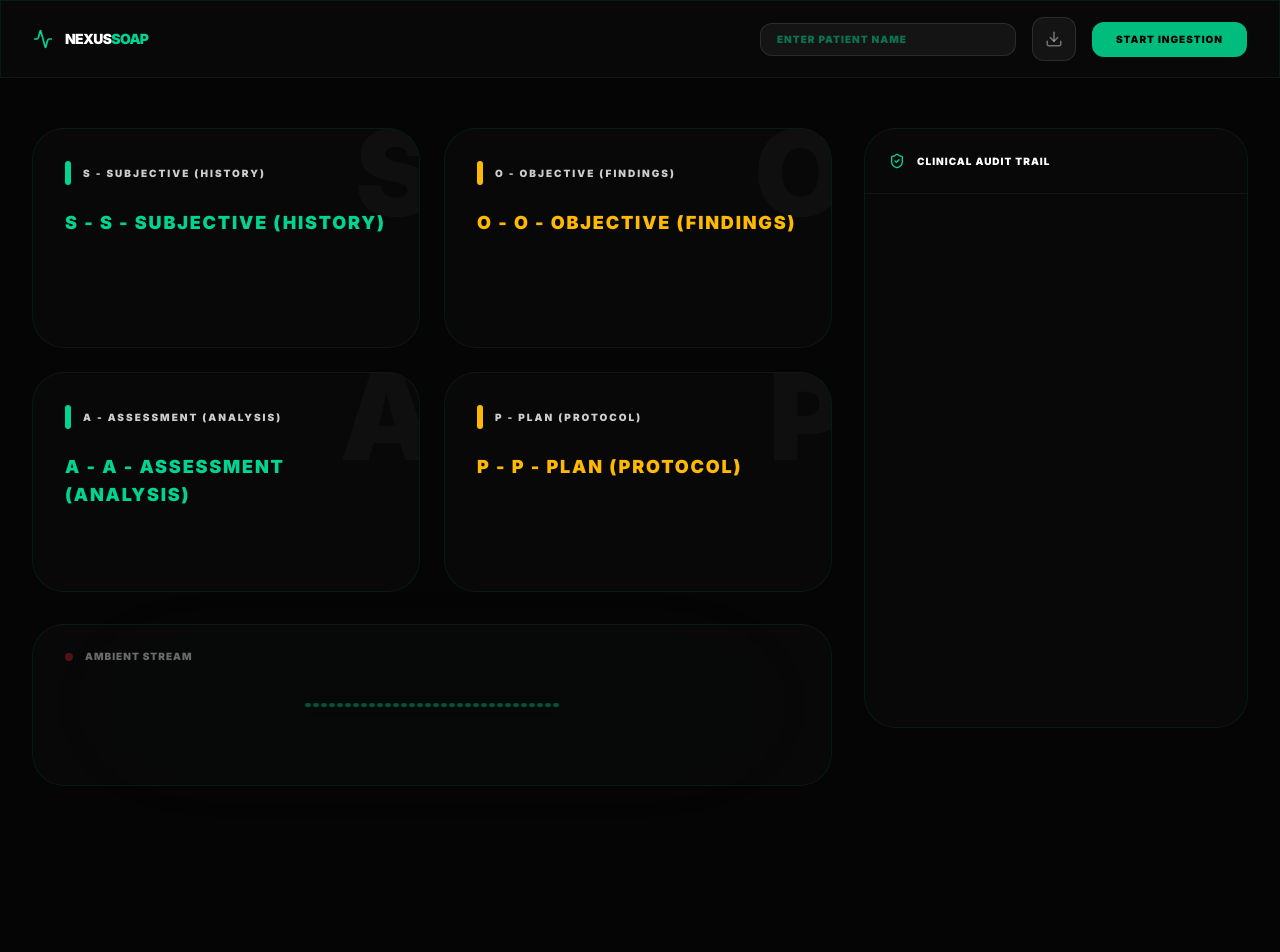
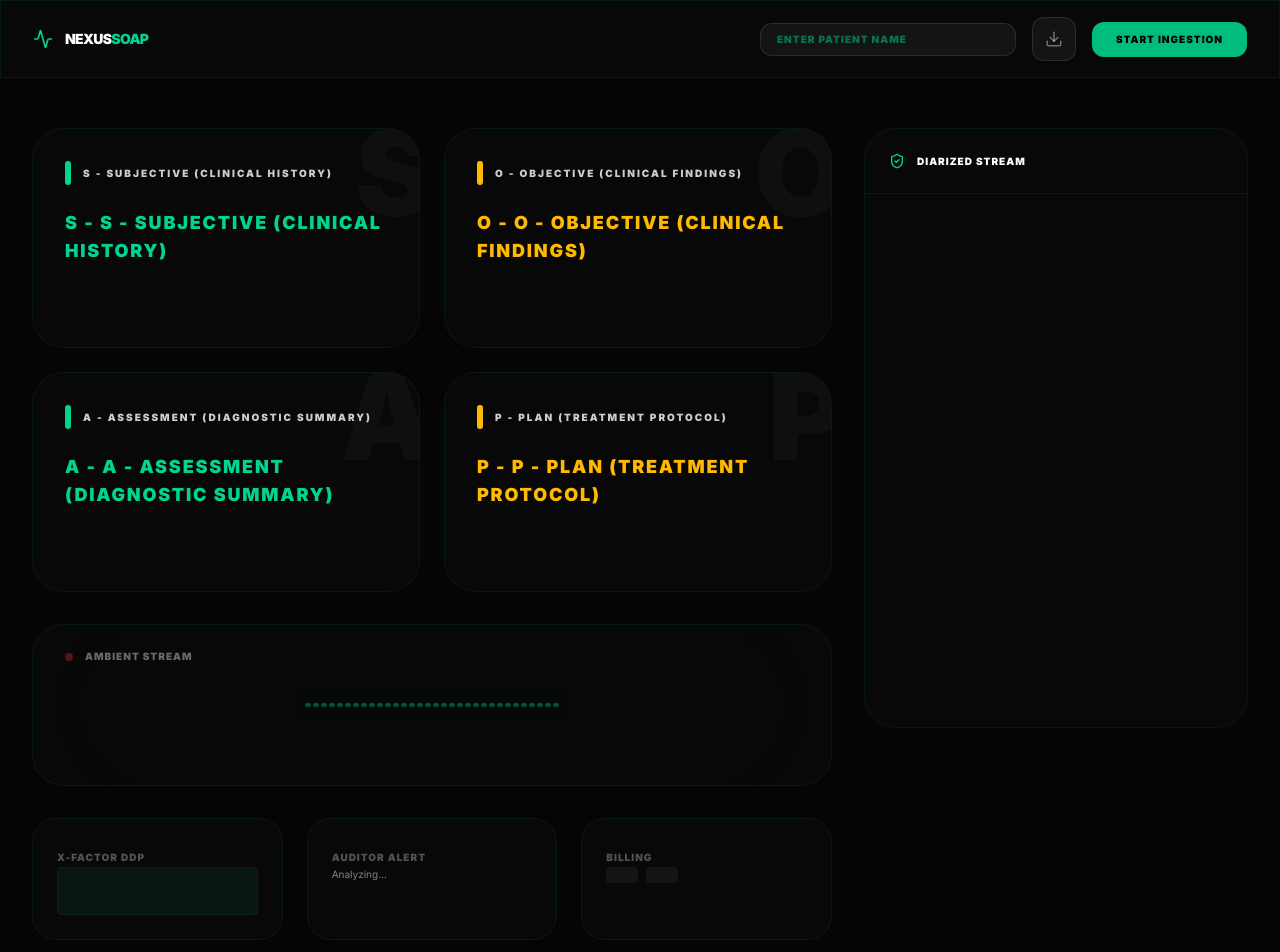
Before and after one commit to rajveerkhanvilkar/Nexus-SOAP, a Next.js app: page / in a window 1280 px wide. Shown: the top 952 px of the page. Before the commit the page ends 866 px from the top, so only its background shows below. Built offline with nearby package versions, Linux system fonts and the light colour scheme.

Commit message:
feat: definitive restoration of legacy pdf and enterprise dashboard layout v4.8

```diff
--- a/app/page.tsx
+++ b/app/page.tsx
@@ -1,8 +1,8 @@
 "use client";
 
 import React, { useState, useRef, useEffect } from 'react';
-import { Mic, Square, Download, Activity, ShieldCheck, Zap } from 'lucide-react';
-import { motion, AnimatePresence } from 'framer-motion';
+import { Mic, Square, Download, Activity, ShieldCheck, Zap, AlertCircle, FileText } from 'lucide-react';
+import { motion } from 'framer-motion';
 import { CLINICAL_DICTIONARY } from '@/lib/clinicalDictionary';
 import SOAPCard from '@/components/SOAPCard';
 import PulseVisualizer from '@/components/PulseVisualizer';
@@ -115,44 +115,90 @@ export default function NexusSOAP() {
     if (!aiResult) return;
     const doc = new jsPDF();
     const pageWidth = doc.internal.pageSize.getWidth();
+    const pageHeight = doc.internal.pageSize.getHeight();
 
+    // PAGE 1: CLINICAL SUMMARY
     doc.setFillColor(16, 185, 129);
-    doc.rect(0, 0, pageWidth, 40, 'F');
+    doc.rect(0, 0, pageWidth, 55, 'F');
     doc.setTextColor(255, 255, 255);
-    doc.setFontSize(24);
-    doc.text("NEXUS SOAP", 20, 25);
-    doc.setFontSize(10);
-    doc.text("AMBIENT CLINICAL INTELLIGENCE OS", 20, 32);
+    doc.setFontSize(32);
+    doc.text("NEXUS", 25, 30);
+    doc.text("SOAP", 100, 30);
+    doc.setFontSize(12);
+    doc.text("AMBIENT CLINICAL INTELLIGENCE OS", 25, 42);
 
+    doc.setFontSize(8);
     const uniqueID = `NX-${Date.now().toString().slice(-4)}-${Math.floor(Math.random() * 10000).toString().padStart(4, '0')}`;
-    doc.text(`Patient: ${patientName || "NOT SPECIFIED"}`, pageWidth - 100, 20);
-    doc.text(`Consultation ID: #${uniqueID}`, pageWidth - 100, 28);
-    doc.text(`Date: ${new Date().toLocaleDateString()}`, pageWidth - 100, 36);
+    doc.text(`Consultation ID: #${uniqueID}`, pageWidth - 80, 22);
+    doc.text(`Date: ${new Date().toLocaleDateString()}`, pageWidth - 80, 30);
+    doc.text(`EMR Status: ENCRYPTED (AES-256)`, pageWidth - 80, 38);
 
-    let yPos = 60;
+    let yPos = 80;
     const sections = [
-      { t: "S - SUBJECTIVE (HISTORY)", d: aiResult.soap.subjective, l: "S" },
-      { t: "O - OBJECTIVE (FINDINGS)", d: aiResult.soap.objective, l: "O" },
-      { t: "A - ASSESSMENT (ANALYSIS)", d: aiResult.soap.assessment, l: "A" },
-      { t: "P - PLAN (PROTOCOL)", d: aiResult.soap.plan, l: "P" }
+      { t: "S - SUBJECTIVE (CLINICAL HISTORY)", d: aiResult.soap.subjective },
+      { t: "O - OBJECTIVE (CLINICAL FINDINGS)", d: aiResult.soap.objective },
+      { t: "A - ASSESSMENT (DIAGNOSTIC SUMMARY)", d: aiResult.soap.assessment },
+      { t: "P - PLAN (TREATMENT PROTOCOL)", d: aiResult.soap.plan }
     ];
 
     sections.forEach(s => {
+      doc.setFillColor(40, 40, 40);
+      doc.rect(20, yPos - 5, pageWidth - 40, 8, 'F');
+      doc.setFillColor(16, 185, 129);
+      doc.rect(20, yPos - 5, 2, 8, 'F');
       doc.setTextColor(16, 185, 129);
-      doc.setFontSize(12);
-      doc.text(s.t, 20, yPos);
-      yPos += 10;
-      doc.setTextColor(50, 50, 50);
-      doc.setFontSize(10);
-      s.d.forEach((item: any) => {
-        const lines = doc.splitTextToSize(item.text, pageWidth - 40);
-        doc.text(lines, 20, yPos);
-        yPos += (lines.length * 5) + 5;
-      });
+      doc.setFontSize(9);
+      doc.text(s.t, 25, yPos);
+      yPos += 12;
+
+      doc.setTextColor(60, 60, 60);
+      doc.setFontSize(9);
+      if (s.d.length === 0) {
+        doc.text("No data recorded for this clinical section.", 25, yPos);
+        yPos += 10;
+      } else {
+        s.d.forEach((item: any) => {
+          const lines = doc.splitTextToSize(item.text, pageWidth - 50);
+          doc.text(lines, 25, yPos);
+          yPos += (lines.length * 5) + 3;
+          doc.setFontSize(7);
+          doc.setTextColor(180, 180, 180);
+          doc.text(`AI Confidence: ${item.confidence || 95}% | Validated via Audit Trail`, 28, yPos);
+          yPos += 6;
+          doc.setFontSize(9);
+          doc.setTextColor(60, 60, 60);
+        });
+      }
       yPos += 5;
     });
 
-    doc.save(`NEXUS_SOAP_${patientName || 'Report'}.pdf`);
+    // PAGE 2: APPENDIX A
+    doc.addPage();
+    doc.setFillColor(60, 60, 60);
+    doc.rect(0, 0, pageWidth, 45, 'F');
+    doc.setTextColor(255, 255, 255);
+    doc.setFontSize(22);
+    doc.text("APPENDIX A: RAW CLINICAL AUDIT TRAIL", 20, 25);
+    doc.setFontSize(9);
+    doc.text("UNEDITED CONVERSATIONAL LOGS FOR COMPLIANCE VERIFICATION", 20, 35);
+
+    let auditY = 65;
+    doc.setFontSize(8);
+    liveTranscript.forEach(line => {
+      if (auditY > pageHeight - 20) {
+        doc.addPage();
+        auditY = 30;
+      }
+      doc.setTextColor(100, 100, 100);
+      doc.setFont("helvetica", "bold");
+      doc.text(`${line.role.toUpperCase()} [${line.timestamp}]:`, 20, auditY);
+      doc.setFont("helvetica", "normal");
+      const transcriptLines = doc.splitTextToSize(line.text, pageWidth - 40);
+      doc.text(transcriptLines, 20, auditY + 5);
+      auditY += (transcriptLines.length * 4) + 12;
+    });
+
+    doc.save(`NEXUS_SOAP_${patientName || 'Clinical_Report'}.pdf`);
   };
 
   return (
@@ -183,10 +229,10 @@ export default function NexusSOAP() {
       <div className="max-w-[1700px] mx-auto grid grid-cols-12 gap-8 pt-32 px-8 pb-20">
         <div className="col-span-12 lg:col-span-8 space-y-8">
           <div className="grid grid-cols-1 md:grid-cols-2 gap-6">
-            <SOAPCard letter="S" title="S - SUBJECTIVE (HISTORY)" items={isProcessing ? [{text: "Synthesizing...", confidence: 100}] : (aiResult?.soap?.subjective || [])} variant="green" />
-            <SOAPCard letter="O" title="O - OBJECTIVE (FINDINGS)" items={isProcessing ? [{text: "Normalizing...", confidence: 100}] : (aiResult?.soap?.objective || [])} variant="gold" />
-            <SOAPCard letter="A" title="A - ASSESSMENT (ANALYSIS)" items={isProcessing ? [{text: "Calculating...", confidence: 100}] : (aiResult?.soap?.assessment || [])} variant="green" />
-            <SOAPCard letter="P" title="P - PLAN (PROTOCOL)" items={isProcessing ? [{text: "Formulating...", confidence: 100}] : (aiResult?.soap?.plan || [])} variant="gold" />
+            <SOAPCard letter="S" title="S - SUBJECTIVE (CLINICAL HISTORY)" items={isProcessing ? [{text: "Synthesizing...", confidence: 100}] : (aiResult?.soap?.subjective || [])} variant="green" />
+            <SOAPCard letter="O" title="O - OBJECTIVE (CLINICAL FINDINGS)" items={isProcessing ? [{text: "Normalizing...", confidence: 100}] : (aiResult?.soap?.objective || [])} variant="gold" />
+            <SOAPCard letter="A" title="A - ASSESSMENT (DIAGNOSTIC SUMMARY)" items={isProcessing ? [{text: "Calculating...", confidence: 100}] : (aiResult?.soap?.assessment || [])} variant="green" />
+            <SOAPCard letter="P" title="P - PLAN (TREATMENT PROTOCOL)" items={isProcessing ? [{text: "Formulating...", confidence: 100}] : (aiResult?.soap?.plan || [])} variant="gold" />
           </div>
 
           <div className="glass rounded-[2rem] p-10 border-white/5 flex flex-col items-center justify-center min-h-[160px]">
@@ -196,13 +242,28 @@ export default function NexusSOAP() {
             </div>
             <PulseVisualizer isProcessing={isProcessing || isRecording} volume={volume} />
           </div>
+
+          <div className="grid grid-cols-1 sm:grid-cols-3 gap-6">
+            <div className="glass rounded-[1.5rem] p-6 border-white/5 space-y-4">
+              <span className="text-[10px] font-black tracking-widest uppercase text-white/30">X-FACTOR DDP</span>
+              <div className="h-12 bg-emerald-500/10 rounded border border-emerald-500/10 animate-pulse" />
+            </div>
+            <div className="glass rounded-[1.5rem] p-6 border-white/5 space-y-4">
+              <span className="text-[10px] font-black tracking-widest uppercase text-white/30">AUDITOR ALERT</span>
+              <p className="text-[10px] text-white/50">Analyzing...</p>
+            </div>
+            <div className="glass rounded-[1.5rem] p-6 border-white/5 space-y-4">
+              <span className="text-[10px] font-black tracking-widest uppercase text-white/30">BILLING</span>
+              <div className="flex gap-2"><div className="w-8 h-4 bg-white/5 rounded" /><div className="w-8 h-4 bg-white/5 rounded" /></div>
+            </div>
+          </div>
         </div>
 
         <div className="col-span-12 lg:col-span-4 h-[calc(100vh-200px)]">
           <div className="glass rounded-[2rem] border-white/5 flex flex-col h-full overflow-hidden">
             <div className="p-6 border-b border-white/5 flex items-center gap-3">
               <ShieldCheck className="w-4 h-4 text-emerald-400" />
-              <span className="text-[10px] font-black tracking-widest uppercase">Clinical Audit Trail</span>
+              <span className="text-[10px] font-black tracking-widest uppercase">Diarized Stream</span>
             </div>
             <div className="flex-1 overflow-y-auto p-6 space-y-4">
               {liveTranscript.map((line) => (
```
